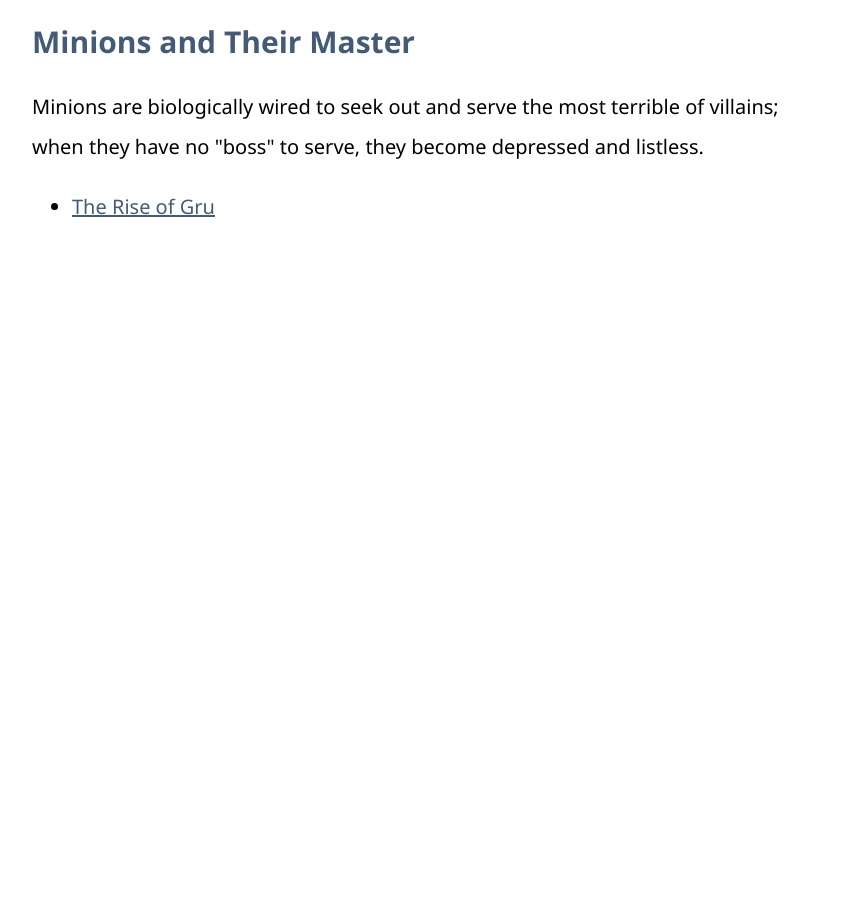
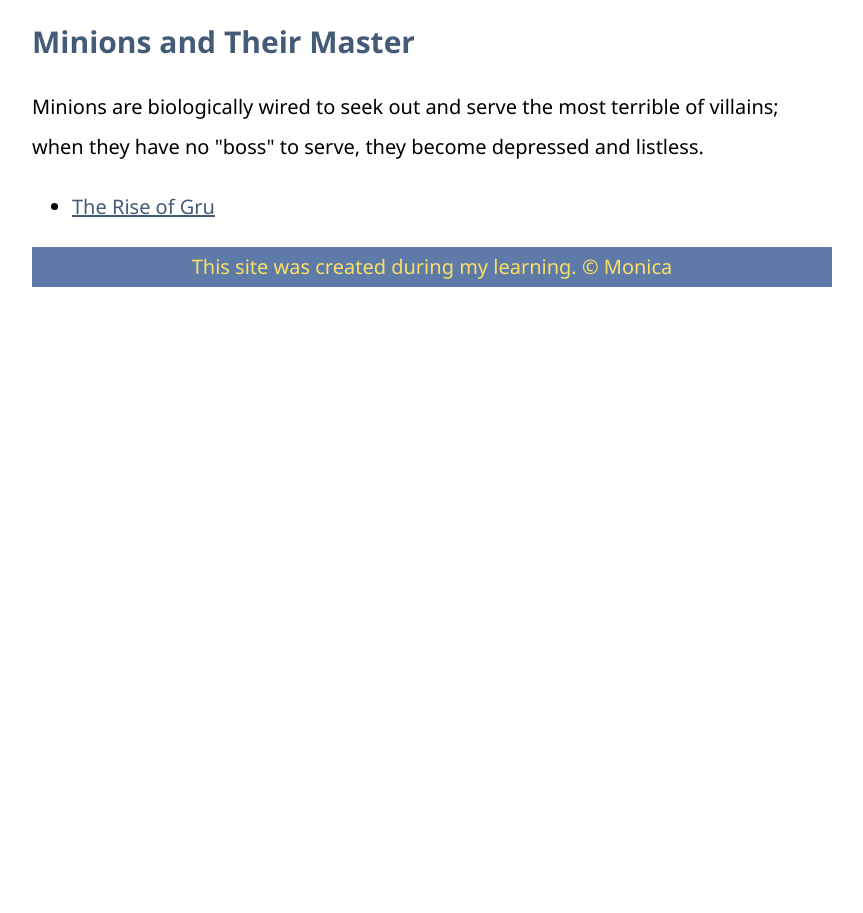
Before and after one commit to omudho/Favourite-cartoon, a plain HTML site: page index.html in a window 1280 px wide. Shown: the part 1827-2740 px from the top of the page, without its empty margins (208-1071 px from the left). After the commit the page ends 2114 px from the top, so only its background shows below. Drawn offline with Linux system fonts and the light colour scheme.

Commit message:
Update styles.css

```diff
--- a/styles.css
+++ b/styles.css
@@ -50,5 +50,4 @@ footer{
     padding: 0%;
 }
 footer p{
-   margin: 800px;
-}
+   margin: 0;
```
